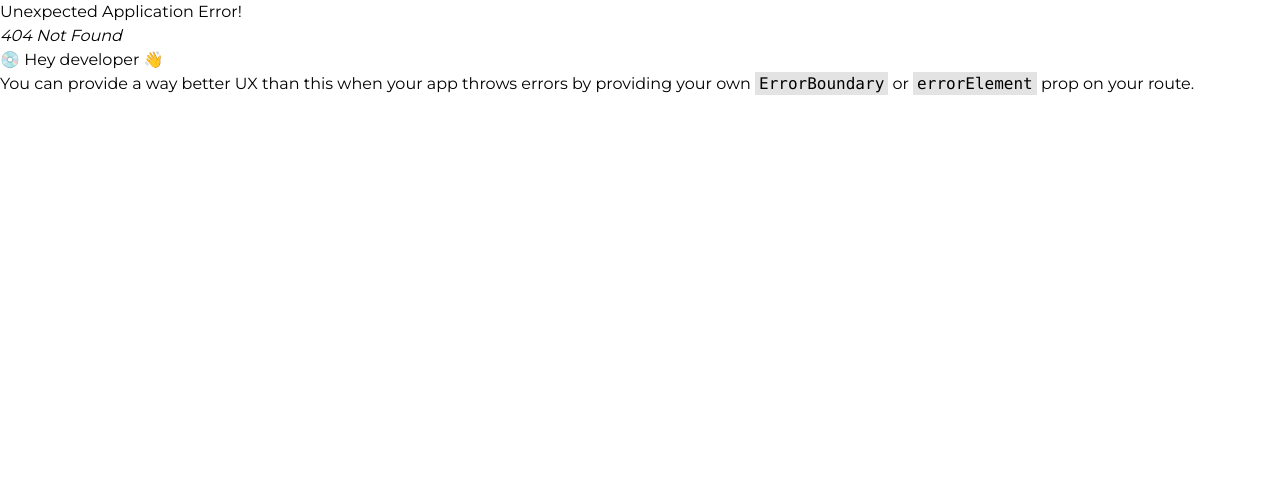
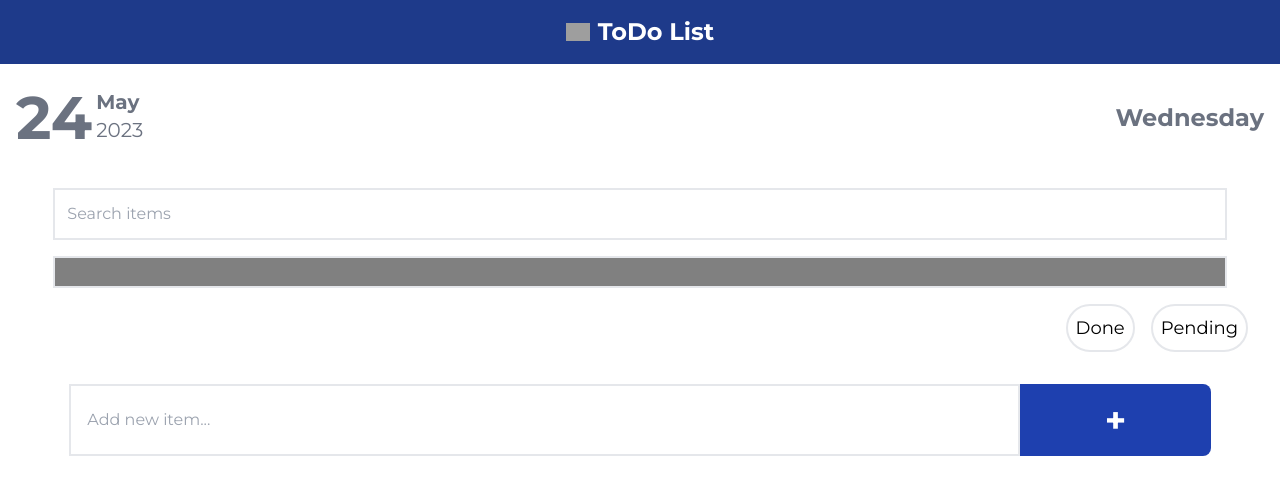
Before and after one commit to ShlokD/fe-challenges, a React (Vite) app: page /todo-list in a window 1280 px wide. Before the commit this address had no page. Shown: the top 494 px of the page. Built offline with nearby package versions, Linux system fonts and the light colour scheme; grey boxes are pictures that could not be loaded.

Commit message:
Add todolist

```diff
--- a/src/App.tsx
+++ b/src/App.tsx
@@ -60,6 +60,9 @@ function App() {
         <li className="text-2xl w-10/12 text-center my-2 bg-blue-500 text-white p-2 rounded-lg">
           <Link to={`/multi-counter`}>SitePoint - Multi Counter</Link>
         </li>
+        <li className="text-2xl w-10/12 text-center my-2 bg-blue-500 text-white p-2 rounded-lg">
+          <Link to={`/todo-list`}>SizeBay - ToDo List</Link>
+        </li>
       </ul>
     </div>
   );
--- a/src/index.css
+++ b/src/index.css
@@ -27,11 +27,20 @@ body {
   min-height: 100vh;
 }
 
-progress::-webkit-progress-bar {
+#loktra-progress::-webkit-progress-bar {
   background-color: #fff;
   width: 100%;
 }
 
-progress::-webkit-progress-value {
+#loktra-progress::-webkit-progress-value {
   background-color: #fdba74;
 }
+
+#todo-progress::-webkit-progress-bar {
+  background-color: gray;
+  width: 100%;
+}
+
+#todo-progress::-webkit-progress-value {
+  background-color: green;
+}
--- a/src/loktra-donations/index.tsx
+++ b/src/loktra-donations/index.tsx
@@ -94,6 +94,7 @@ const DonationsWidget = () => {
           Only ${1000 - total} still needed for this project
         </div>
         <progress
+          id="loktra-progress"
           value={total}
           className="border-t-2 border-r-2 border-l-2 border-black w-2/3 h-8 flex justify-center bg-white"
           max="1000"
--- a/src/main.tsx
+++ b/src/main.tsx
@@ -21,6 +21,7 @@ const DonationsWidget = React.lazy(() => import("./loktra-donations"));
 const TarotCards = React.lazy(() => import("./tarot-cards"));
 const AudioPlayer = React.lazy(() => import("./audio-player"));
 const MultiCounter = React.lazy(() => import("./multi-counter"));
+const TodoList = React.lazy(() => import("./todo-list"));
 
 const router = createBrowserRouter([
   {
@@ -91,6 +92,10 @@ const router = createBrowserRouter([
     path: "/multi-counter",
     element: <MultiCounter />,
   },
+  {
+    path: "/todo-list",
+    element: <TodoList />,
+  },
 ]);
 
 export const Main = (
--- /dev/null
+++ b/src/todo-list/index.tsx
@@ -0,0 +1,228 @@
+import { useState } from "react";
+
+import HomeLink from "../home-link";
+
+type Todo = {
+  title: string;
+  done: boolean;
+  isEdit: boolean;
+};
+
+const TodoList = () => {
+  const date = new Date();
+  const [todos, setTodos] = useState<Todo[]>([]);
+  const [todoText, setTodoText] = useState("");
+  const [search, setSearch] = useState("");
+  const [filter, setFilter] = useState("");
+
+  const handleAddTodo = () => {
+    if (!todoText || todoText.length === 0) {
+      return;
+    }
+
+    setTodos((prev) => [
+      ...prev,
+      { title: todoText, done: false, isEdit: false },
+    ]);
+
+    setTodoText("");
+  };
+
+  const handleSearch = (ev: React.ChangeEvent) => {
+    setSearch((ev?.target as HTMLInputElement)?.value);
+  };
+
+  const handleSearchSubmit = (ev: React.KeyboardEvent) => {
+    if (ev?.key === "Enter") {
+      setSearch("");
+    }
+  };
+
+  const handleTodoClick = (index: number) => {
+    setTodos((prev) => {
+      const newTodos = prev.slice();
+      newTodos[index].isEdit = !newTodos[index].isEdit;
+      return newTodos;
+    });
+  };
+
+  const handleDone = (index: number) => {
+    setTodos((prev) => {
+      const newTodos = prev.slice();
+      newTodos[index].done = true;
+      newTodos[index].isEdit = false;
+      return newTodos;
+    });
+  };
+
+  const handleDelete = (index: number) => {
+    setTodos((prev) => prev.filter((_, i) => i !== index));
+  };
+
+  const total = todos.length;
+  const done = todos.filter((t) => t.done).length;
+  let displayTodos = todos;
+
+  if (filter) {
+    displayTodos = displayTodos.filter((t) =>
+      filter === "DONE" ? t.done : !t.done,
+    );
+  }
+
+  if (search) {
+    displayTodos = displayTodos.filter((t) =>
+      t.title.toLowerCase().includes(search.toLowerCase()),
+    );
+  }
+  return (
+    <div className="flex flex-col w-screen">
+      <header className="p-4 bg-blue-900 flex flex-row gap-2 justify-center items-center">
+        <HomeLink />
+        <h1 className="font-bold text-2xl text-white">ToDo List</h1>
+      </header>
+      <main className="flex flex-col w-screen justify-center">
+        <div className="flex flex-row justify-between items-center p-4 my-2">
+          <div className="flex flex-row gap-1">
+            <p className="text-6xl font-bold text-gray-500">
+              {date.toLocaleDateString("default", { day: "2-digit" })}
+            </p>
+            <div className="flex flex-col">
+              <p className="text-xl font-bold text-gray-500">
+                {date.toLocaleDateString("default", { month: "short" })}
+              </p>
+              <p className="text-xl text-gray-500">{date.getFullYear()}</p>
+            </div>
+          </div>
+          <p className="text-2xl font-bold text-gray-500">
+            {date.toLocaleDateString("default", { weekday: "long" })}
+          </p>
+        </div>
+
+        <input
+          className="my-4 self-center w-11/12 p-3 mx-4 border-2"
+          type="search"
+          placeholder="Search items"
+          aria-label="Search"
+          value={search}
+          onChange={handleSearch}
+          onKeyDown={handleSearchSubmit}
+        />
+        <progress
+          id="todo-progress"
+          className="border-2 self-center w-11/12 h-8"
+          value={done}
+          max={total}
+        />
+        <div className="flex flex-row justify-center items-center gap-4 self-end p-4 lg:mr-4">
+          {filter && (
+            <button
+              className="p-2 border-2 rounded-lg text-sm"
+              onClick={() => setFilter("")}
+            >
+              Clear
+            </button>
+          )}
+          <input
+            className="hidden"
+            type="radio"
+            name="filter"
+            id="done"
+            checked={filter === "DONE"}
+            value="DONE"
+            onChange={(ev) =>
+              setFilter((ev?.target as HTMLInputElement)?.value)
+            }
+          />
+          <label
+            className={`border-2 rounded-full text-lg p-2 ${
+              filter === "DONE" ? "bg-green-400" : "bg-white"
+            }`}
+            htmlFor="done"
+          >
+            Done
+          </label>
+          <input
+            className="hidden"
+            type="radio"
+            name="filter"
+            id="pending"
+            value="PENDING"
+            checked={filter === "PENDING"}
+            onChange={(ev) =>
+              setFilter((ev?.target as HTMLInputElement)?.value)
+            }
+          />
+          <label
+            className={`border-2 rounded-full text-lg p-2 ${
+              filter === "PENDING" ? "bg-green-400" : "bg-white"
+            }`}
+            htmlFor="pending"
+          >
+            Pending
+          </label>
+        </div>
+        <div className="flex flex-row self-center p-4 lg:w-11/12 w-full">
+          <input
+            className="w-10/12 border-2 p-4"
+            placeholder="Add new item..."
+            aria-label="Add new todo"
+            value={todoText}
+            onChange={(ev) =>
+              setTodoText((ev?.target as HTMLInputElement)?.value)
+            }
+          />
+          <button
+            className="bg-blue-800 p-4 w-2/12 rounded-r-lg font-bold text-4xl text-white"
+            aria-label="Submit Todo"
+            onClick={handleAddTodo}
+          >
+            +
+          </button>
+        </div>
+
+        <div className="flex flex-col p-4 gap-2">
+          {displayTodos.map((todo, index) => {
+            return (
+              <div
+                key={`todo-${index}`}
+                className={`flex flex-row justify-center border-2 w-full ${
+                  todo.done ? "bg-gray-400" : "bg-white"
+                }`}
+              >
+                <button
+                  className={`w-10/12 p-4 rounded-lg text-lg ${
+                    todo.done ? "line-through" : "none"
+                  }`}
+                  disabled={todo.done}
+                  onClick={() => handleTodoClick(index)}
+                >
+                  {todo.title}
+                </button>
+                {todo.isEdit && (
+                  <div className="flex flex-row">
+                    <button
+                      className="bg-red-500 text-white p-4"
+                      onClick={() => handleDelete(index)}
+                      aria-label={`Delete ${todo.title}`}
+                    >
+                      Delete
+                    </button>
+                    <button
+                      className="bg-green-500 text-white p-4"
+                      onClick={() => handleDone(index)}
+                      aria-label={`Done ${todo.title}`}
+                    >
+                      Done
+                    </button>
+                  </div>
+                )}
+              </div>
+            );
+          })}
+        </div>
+      </main>
+    </div>
+  );
+};
+
+export default TodoList;
```
Also changed, not shown: 1 other file (tests, documents, lock files or other folders).
